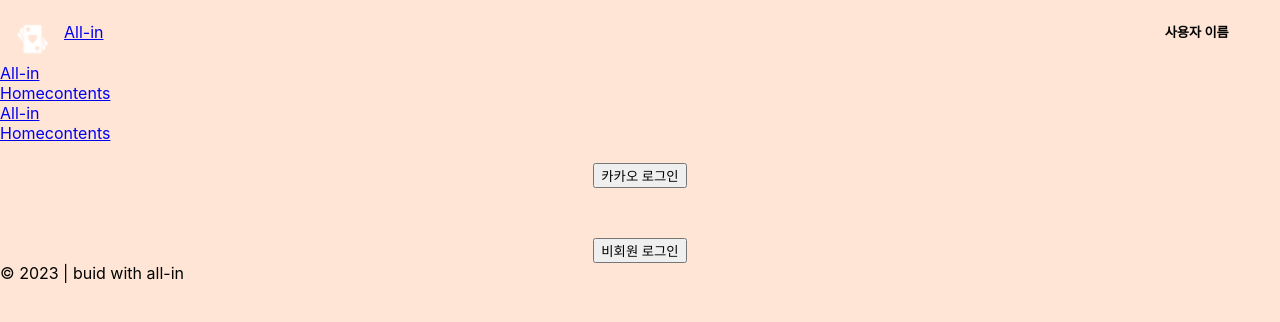
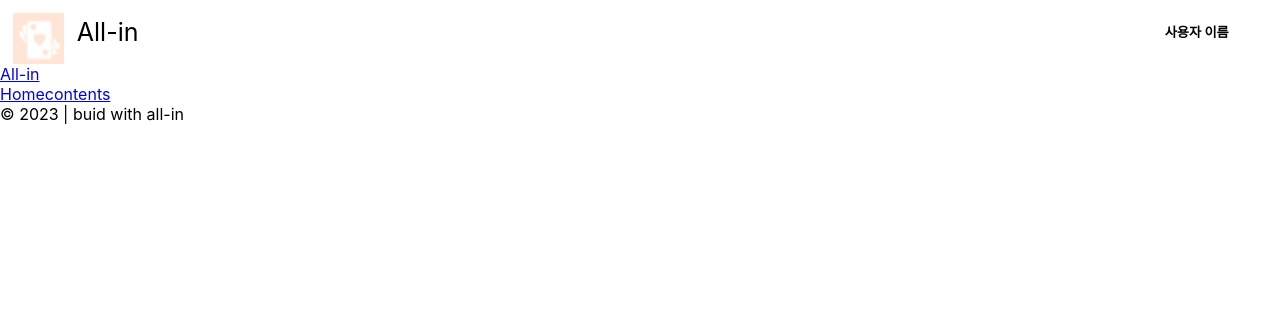
Before and after one commit to yongmining/ALLIN_FRONTEND, a React (Create React App) app: page / in a window 1280 px wide. Shown: the top 322 px of the page. Built offline with nearby package versions, Linux system fonts and the light colour scheme.

Commit message:
feature/ljs/youtubelist 수정중

```diff
--- a/src/App.jsx
+++ b/src/App.jsx
@@ -1,25 +1,24 @@
-
-import TakePicture from './page/TakePiceture';
-import React from "react";
+import React from 'react';
 import Home from './component/home';
 import Contents from './component/contents/contents';
 import Contentsdetails from './component/contents/contentsdetails';
 import { BrowserRouter, Routes, Route } from 'react-router-dom';
+import TakePicture from './page/TakePiceture';
 import Layout from './layout/Layout';
-
+import YouTubeList from './page/YouTubeList'; // YouTubeList 컴포넌트 임포트
 
 function App() {
   return (
     <BrowserRouter>
       <Routes>
-          <Route path="/" element={<Layout />} >
+        <Route path="/" element={<Layout />}>
           {/* <Route index element={<MainPage />} /> */}
           <Route path="takepicture" element={<TakePicture />} />
           <Route path="/" element={<Home />} />
           <Route path="contents" element={<Contents />} />
           <Route path="contents/:id" element={<Contentsdetails />} />
+          <Route path="/YouTubeList" element={<YouTubeList videoId="6VEnTQ2rx_4" />} />
         </Route>
-
       </Routes>
     </BrowserRouter>
   );
--- a/src/component/Header.js
+++ b/src/component/Header.js
@@ -1,10 +1,12 @@
-import { Link } from "react-router-dom";
+import { Link } from 'react-router-dom';
 function Header() {
   return (
     <div>
       <div className="headerLogo">
         <img src="/img/logo.png" alt="Logo" />
-        <Link to="/">All-in</Link>
+        <Link to="/" className="custom-link">
+          All-in
+        </Link>
         <div className="username">
           <h5>사용자 이름</h5>
         </div>
--- a/src/css/common.css
+++ b/src/css/common.css
@@ -4,7 +4,7 @@
 }
 
 .headerLogo img {
-  width: 3%;
+  width: 4%;
   margin-left: 1%;
   margin-right: 1%;
   margin-top: 1%;
@@ -24,3 +24,15 @@
 .unlogin {
   text-align: center;
 }
+
+.custom-link {
+  color: black;
+  text-decoration: none;
+  font-size: 25px;
+}
+
+/* 마우스가 위에 있을 때의 스타일 */
+.custom-link:hover {
+  cursor: pointer; /* 마우스 포인터로 변경 */
+  text-decoration: underline; /* 밑줄 추가 (원하는 스타일로 변경 가능) */
+}
--- a/src/css/page.css
+++ b/src/css/page.css
@@ -2,6 +2,8 @@
   display: flex;
   flex-direction: column;
   align-items: center;
+  width: auto;
+  height: 85vh;
 }
 
 .camera-text {
@@ -17,3 +19,9 @@ video {
 body {
   background-color: #ffe5d5;
 }
+
+@media (max-width: 600px) {
+  .title {
+    font-size: 20px;
+  }
+}
--- a/src/layout/Layout.js
+++ b/src/layout/Layout.js
@@ -1,21 +1,14 @@
-
 import { Outlet } from 'react-router-dom';
 import '../css/common.css';
 import Header from '../component/Header';
-import Socialkakao from '../component/kakaologin'
-import Unlogin from '../component/unlogin'
-import Footer from '../component/footer'
-import Home from '../component/home'
+import Footer from '../component/footer';
 
 function Layout() {
   return (
     <>
+      <Header />
+      <Outlet />
 
-      <Header />
-      <Home />
-     <Outlet />
-      <Socialkakao />
-      <Unlogin />
       <Footer />
     </>
   );
--- a/src/page/YoutubeList.js
+++ b/src/page/YoutubeList.js
@@ -1,28 +1,32 @@
-// function YouTubeList({ videoId }) {
-//   const [videoData, setVideoData] = useState(null);
+import { useEffect, useState } from 'react';
 
-//   useEffect(() => {
-//     // API 호출 로직을 여기에 추가합니다.
-//     fetch(`https://www.googleapis.com/youtube/v3/videos?part=snippet&id=${videoId}&key=YOUR_API_KEY`)
-//       .then((response) => response.json())
-//       .then((data) => {
-//         const snippet = data.items[0].snippet;
-//         setVideoData({
-//           title: snippet.title,
-//           thumbnail: snippet.thumbnails.medium.url,
-//           link: `https://www.youtube.com/watch?v=${videoId}`,
-//         });
-//       });
-//   }, [videoId]);
+function YouTubeList({ videoId }) {
+  const [videoData, setVideoData] = useState(null);
+  const apiKey = process.env.REACT_APP_YOUTUBE_API_KEY;
 
-//   if (!videoData) return null;
+  useEffect(() => {
+    fetch(`https://www.googleapis.com/youtube/v3/videos?part=snippet&id=${videoId}&key=${apiKey}`)
+      .then((response) => response.json())
+      .then((data) => {
+        const snippet = data.items[0].snippet;
+        setVideoData({
+          title: snippet.title,
+          thumbnail: snippet.thumbnails.medium.url,
+          link: `https://www.youtube.com/watch?v=${videoId}`,
+        });
+      });
+  }, [videoId, apiKey]);
 
-//   return (
-//     <div>
-//       <a href={videoData.link} target="_blank" rel="noopener noreferrer">
-//         <img src={videoData.thumbnail} alt={videoData.title} />
-//         <h3>{videoData.title}</h3>
-//       </a>
-//     </div>
-//   );
-// }
+  if (!videoData) return null;
+
+  return (
+    <div>
+      <a href={videoData.link} target="_blank" rel="noopener noreferrer">
+        <img src={videoData.thumbnail} alt={videoData.title} />
+        <h3>{videoData.title}</h3>
+      </a>
+    </div>
+  );
+}
+
+export default YouTubeList;
```
Also changed, not shown: src/page/takePicture.js (renamed from src/page/takePiceture.js), 1 other file (tests, documents, lock files or other folders). Lines whose indentation alone changed are shown as unchanged.
